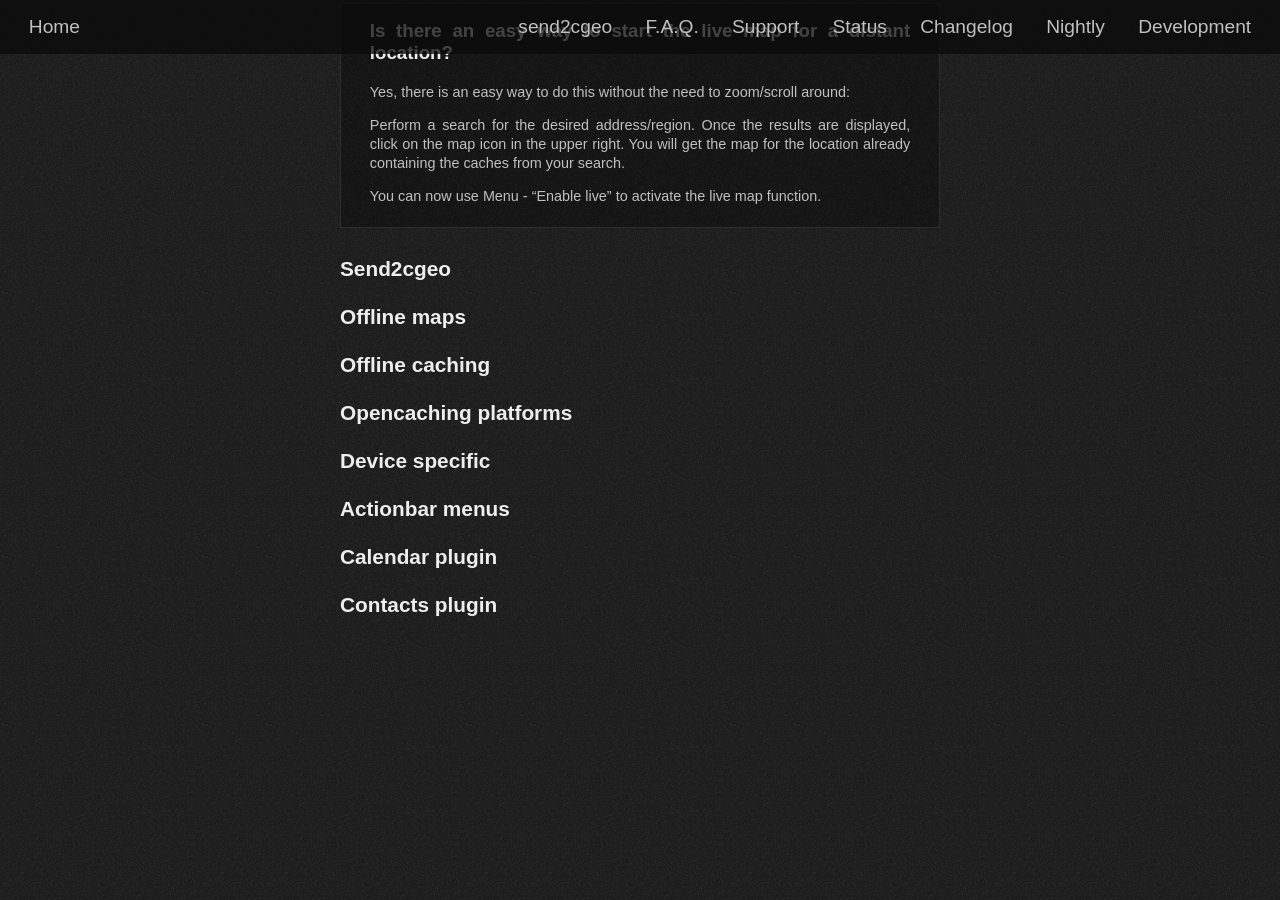
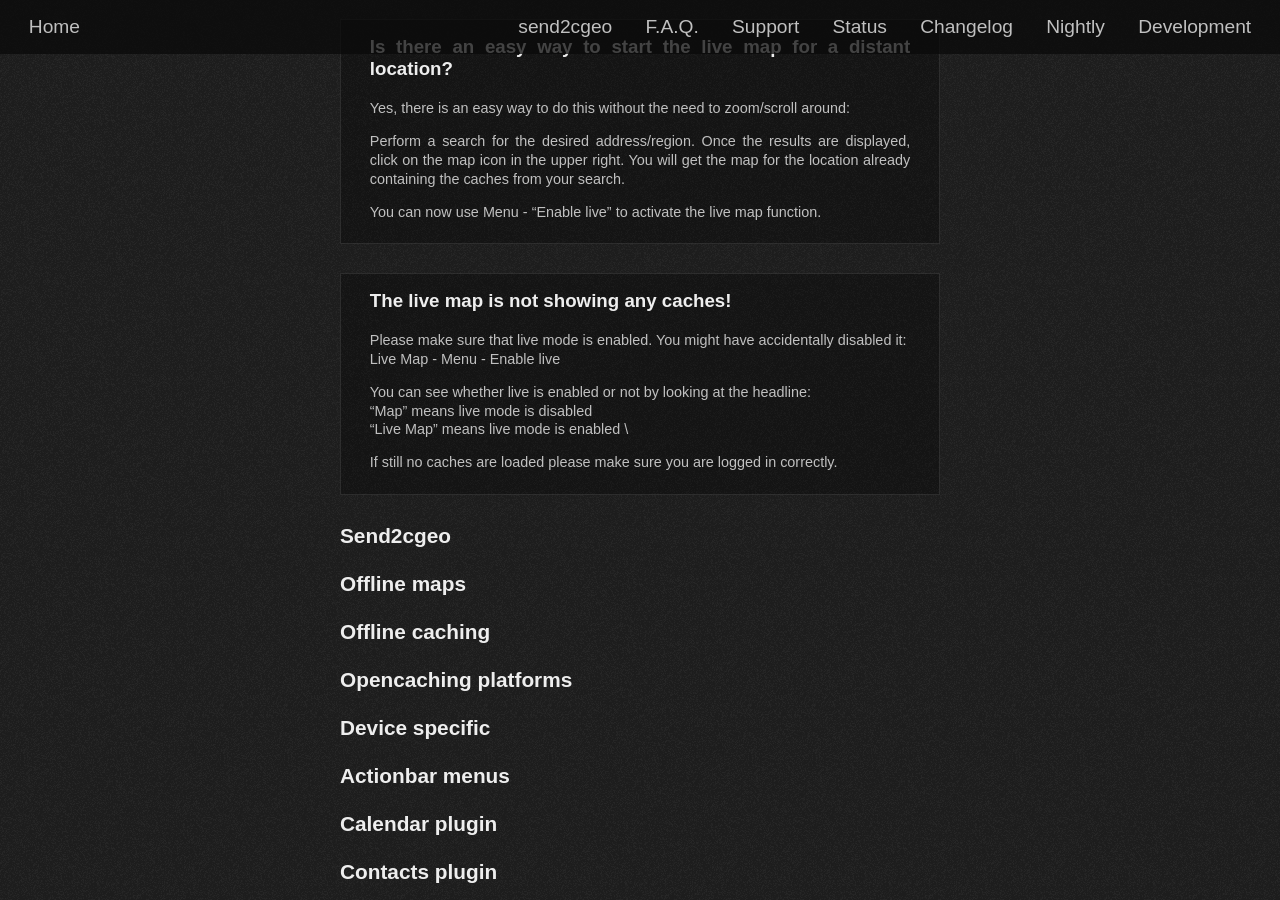
Before and after one commit to cgeo/cgeo.github.io, a Jekyll site: the page built from faq.html, in a window 1280 px wide and 900 px high, scrolled down 17680 px. Built offline with Jekyll 4.4.1, drawn with Linux system fonts in a browser that asks for light colours; some web fonts are replaced; before the commit the page ends 18313 px from its top, so only the background shows below that; some of the changed text lies outside the part shown.

Commit message:
FAQ Live map without caches

```diff
--- a/_data/faq.yml
+++ b/_data/faq.yml
@@ -585,6 +585,16 @@
 
             You can now use Menu - "Enable live" to activate the live map function.
 
+      - title: The live map is not showing any caches!
+        content: |
+            Please make sure that live mode is enabled. You might have accidentally disabled it: \\
+            Live Map - Menu - Enable live
+
+            You can see whether live is enabled or not by looking at the headline: \\
+            "Map" means live mode is disabled \\
+            "Live Map" means live mode is enabled \\
+
+            If still no caches are loaded please make sure you are logged in correctly.
 
 - title: Send2cgeo
   items:
```
